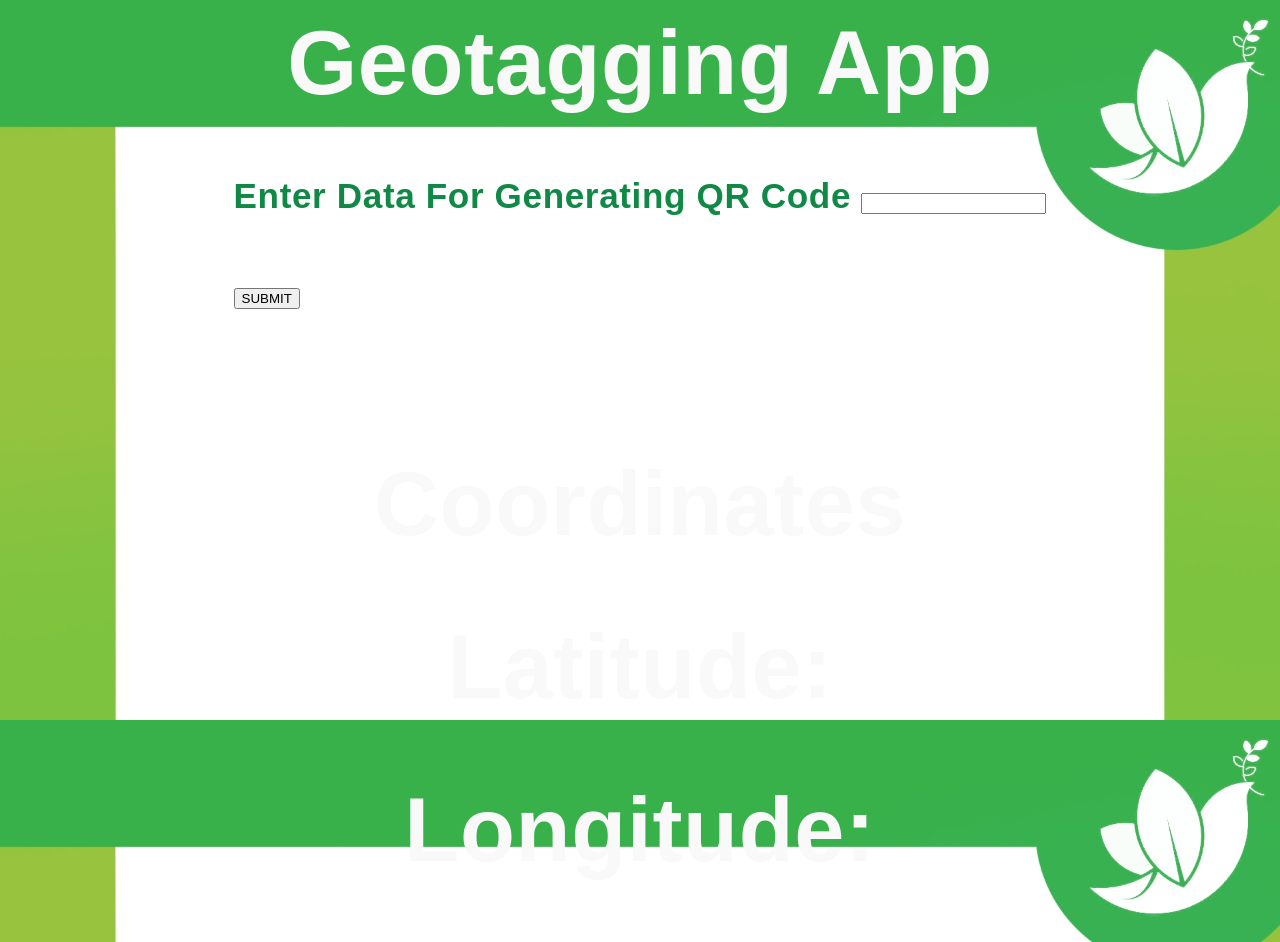
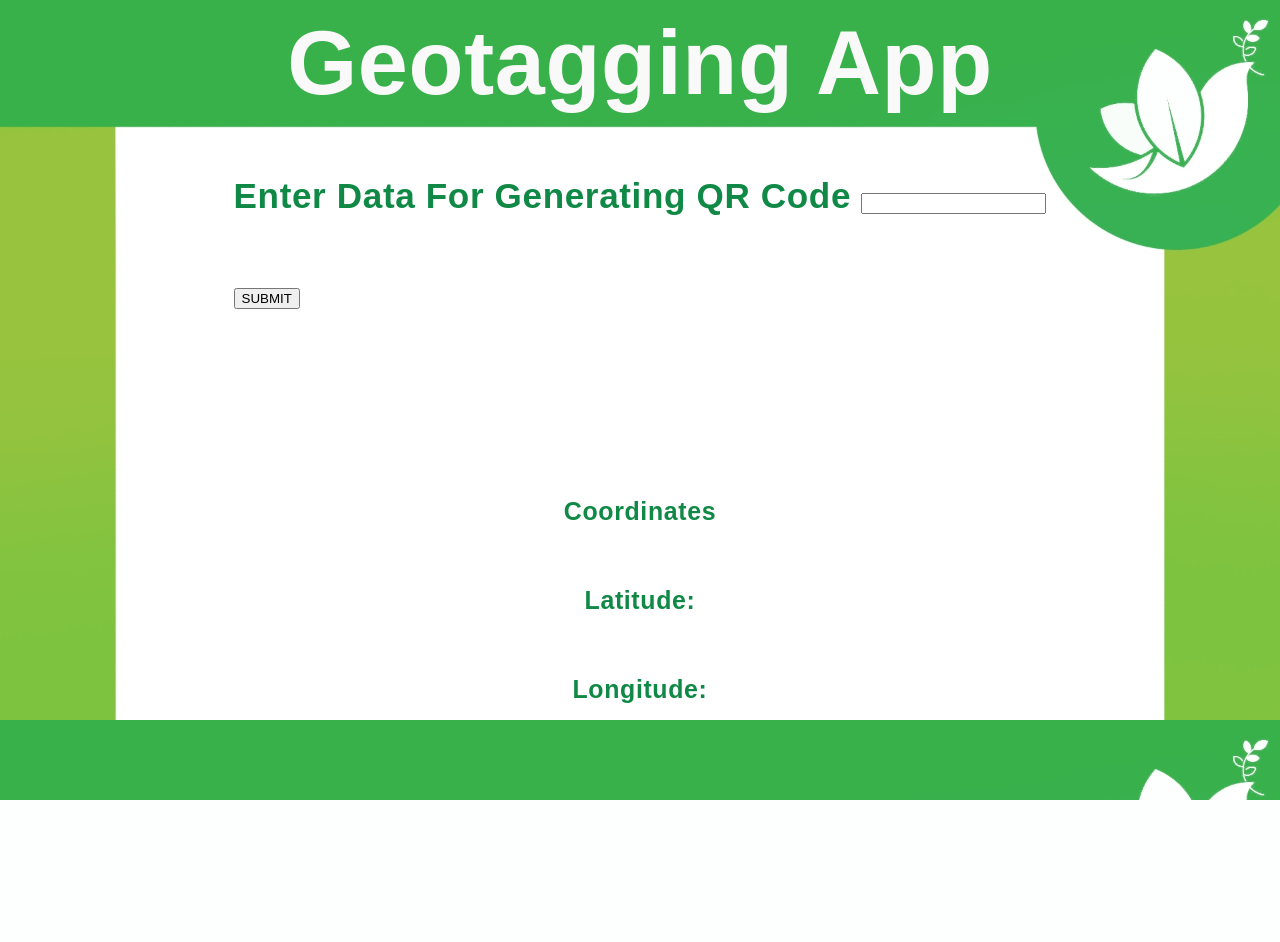
Before and after one commit to doromu/Peace-Crops-Geotagging-App-2, a Django app: template geotaggingapp/adminclient/templates/index.html in a window 1280 px wide. After the commit the page ends 800 px from the top, so only its background shows below. Run offline with Django 4.2, Linux system fonts and the light colour scheme; the template is opened without the code that fills it, so the values that code supplies are empty.

Commit message:
made site drippier

```diff
--- a/geotaggingapp/adminclient/static/style.css
+++ b/geotaggingapp/adminclient/static/style.css
@@ -31,10 +31,8 @@ h3 {
     margin:20px 0 60px 0;
   }
   h5 {
-    font-weight: 600;
-    font-size: 90px;
     text-align: center;
-    color:#f9f9f9;
+    color:#108946;
     margin:20px 0 60px 0;
   }
   ul {
--- a/geotaggingapp/adminclient/templates/index.html
+++ b/geotaggingapp/adminclient/templates/index.html
@@ -42,7 +42,7 @@
         <div>
             <form action="/send" method="post">
                 {% csrf_token %}
-                <h5 id="h1"><br><br><br>Coordinates </h5>
+                <h5 id="h1"><br><br><br><br><br><br>Coordinates </h5>
                 <h5 id="h1">Latitude: </h5>
                 <h5 id="h1">Longitude: </h5>
             </form>
```
